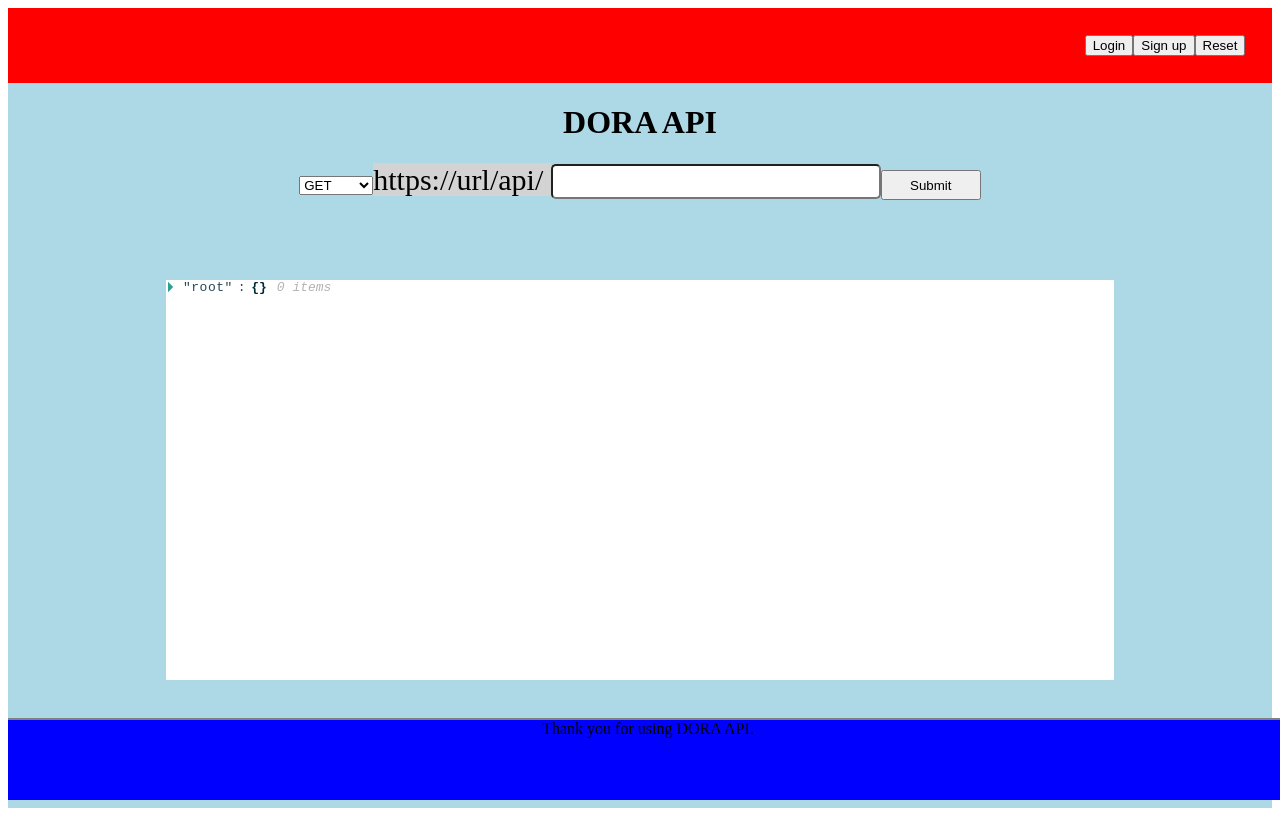
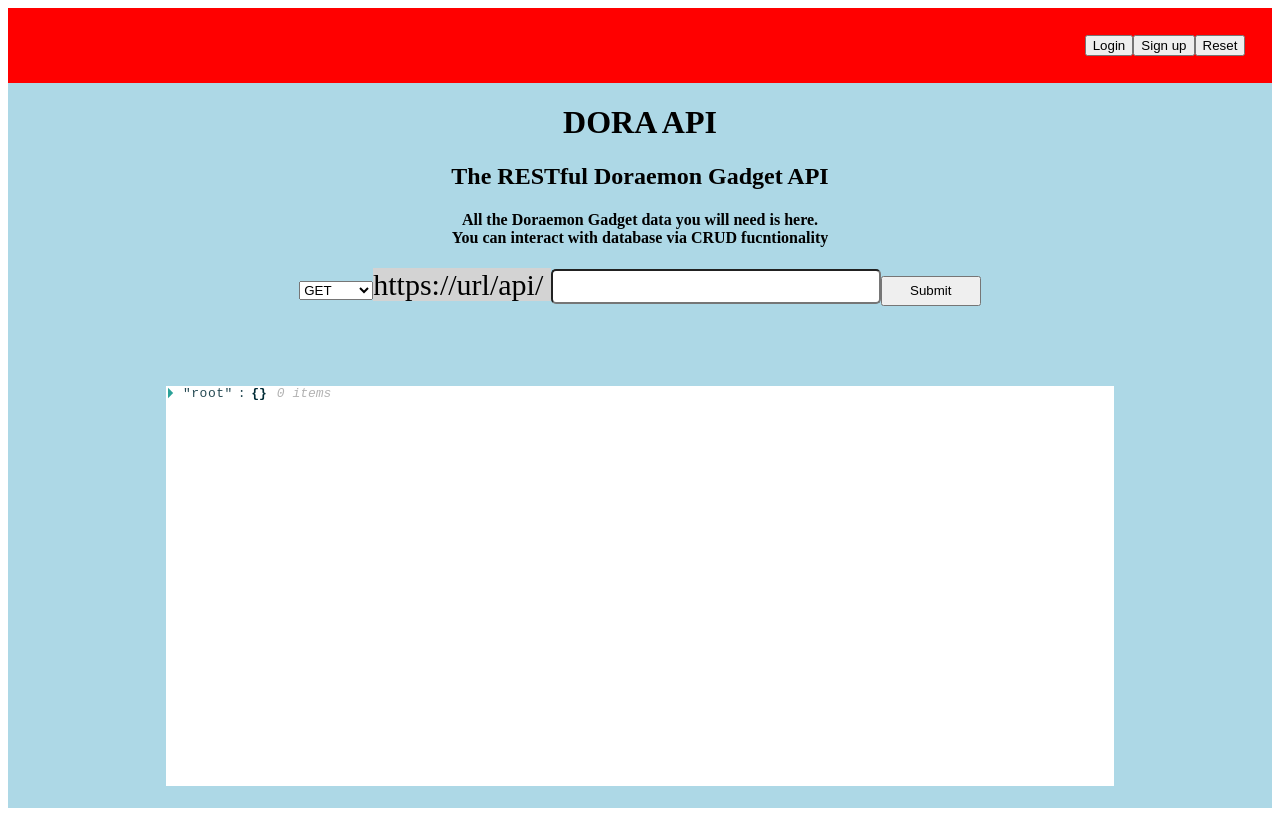
Before and after one commit to FumiKimura/ccp2-sprint.solo-api, a React (Create React App) app in the folder src-frontend/: page / in a window 1280 px wide. Built offline with nearby package versions, Linux system fonts and the light colour scheme.

Commit message:
Changed message

```diff
--- a/src-frontend/src/App.css
+++ b/src-frontend/src/App.css
@@ -30,12 +30,3 @@
     height: 50vh;
     background-color: white;
 }
-
-.footer {
-    border-top: grey solid 2px;
-    position: absolute;
-    background-color: blue;
-    bottom: 0;
-    width: 100%;
-    height: 10%;
-}
--- a/src-frontend/src/App.tsx
+++ b/src-frontend/src/App.tsx
@@ -68,6 +68,10 @@ function App() {
         setJSON={setJSON}
       />
       <h1 className="title">DORA API</h1>
+      <h2>The RESTful Doraemon Gadget API</h2>
+      <h4>All the Doraemon Gadget data you will need is here.<br />
+      You can interact with database via CRUD fucntionality
+      </h4>
       <form onSubmit={handleSubmit}>
         <select onChange={handleRequestChange}>
             <option value="GET">GET</option>
@@ -84,9 +88,6 @@ function App() {
           <ReactJson src={json} onEdit={onEdit} onAdd={onAdd} onDelete={onDelete}></ReactJson>
         </div>
       </div>
-      <footer className="footer">
-        Thank you for using DORA API.
-      </footer>
     </div>
   );
 }
```
